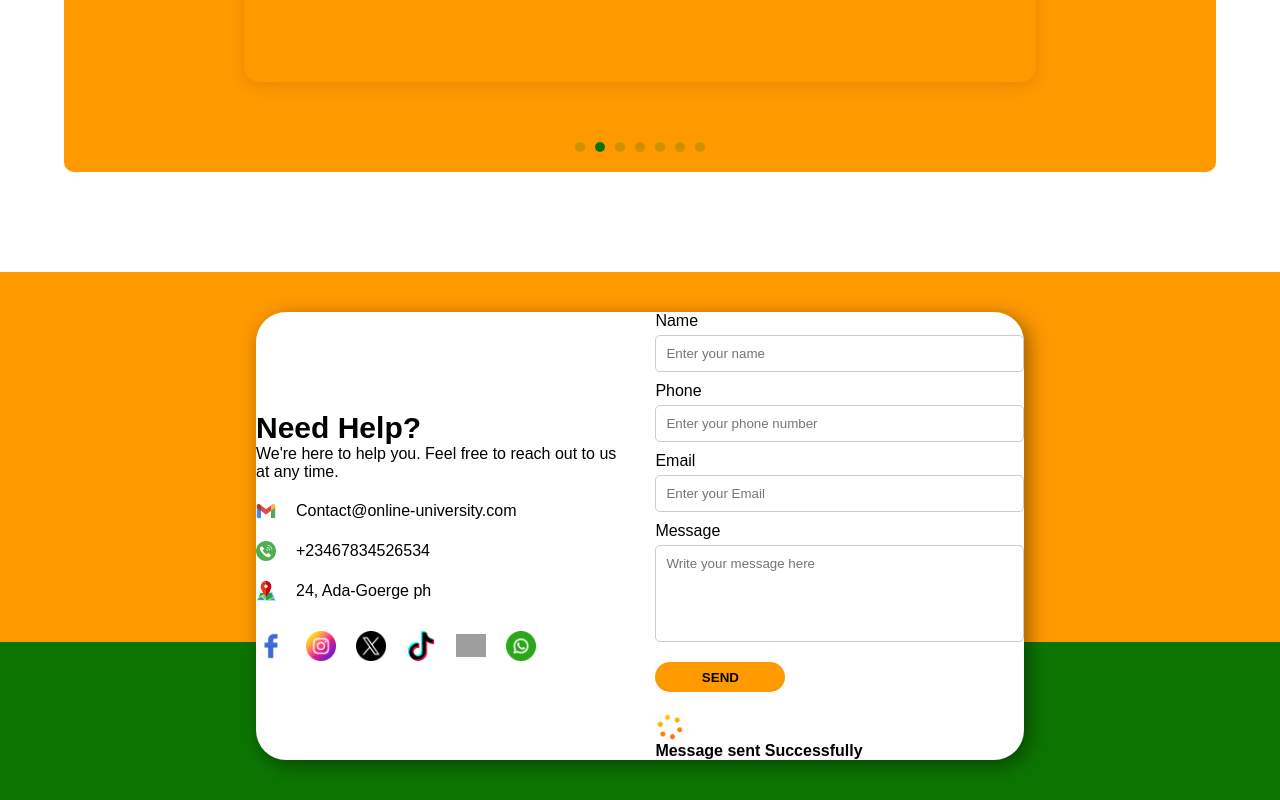
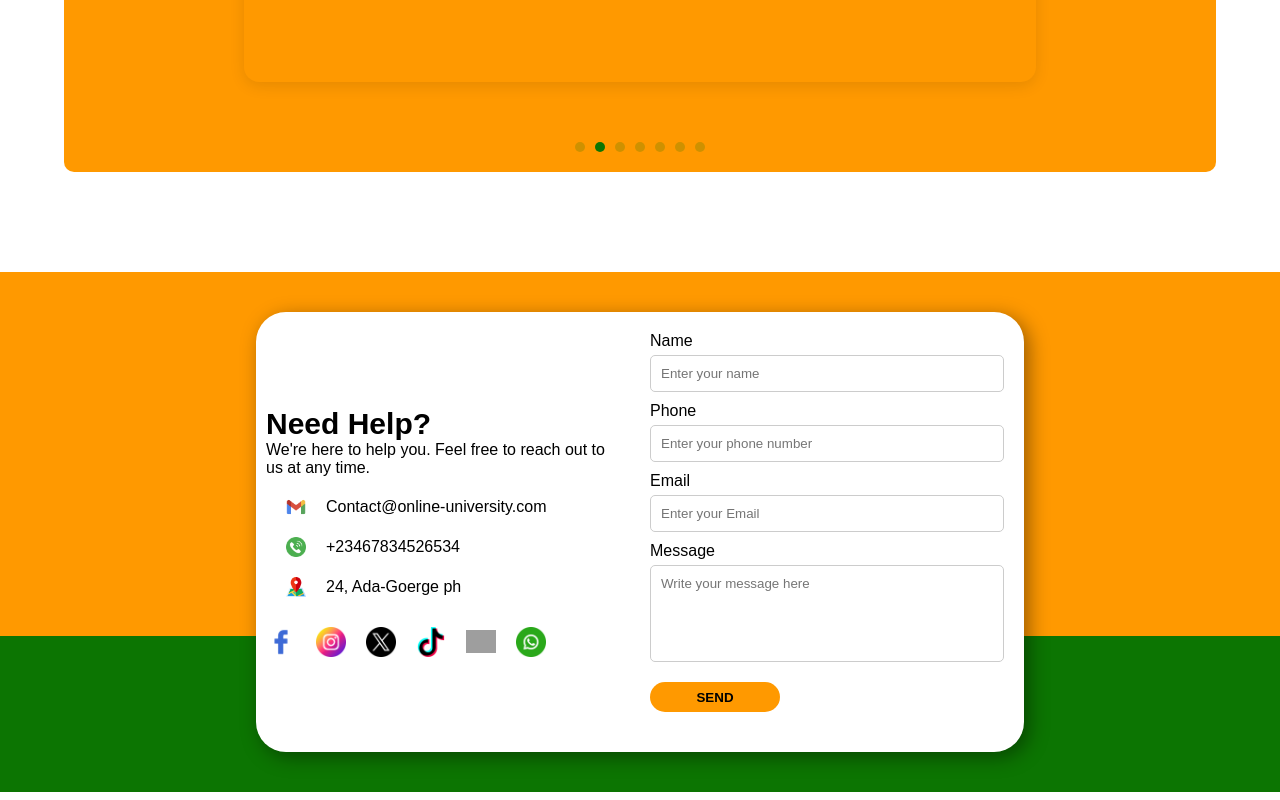
Before and after one commit to KayKay1992/KayTech, a React (Create React App) app: page / in a window 1280 px wide. Shown: the part 5691-6491 px from the top of the page. Built offline with nearby package versions, Linux system fonts and the light colour scheme; grey boxes are pictures that could not be loaded.

Commit message:
integrating formspree to enable me recieve message

```diff
--- a/src/Components/Contact/Contact.css
+++ b/src/Components/Contact/Contact.css
@@ -15,9 +15,18 @@
     background: var(--white-color);
 }
 
+.contact-container .left {
+
+    margin: 10px;
+}
+
 .contact-container .left,
 .contact-container .right {
     flex-basis: 48%;
+}
+
+.contact-container .right{
+    margin: 20px;
 }
 
 .contact-container .left h3 {
@@ -29,11 +38,13 @@
     font-size: 16px;
 }
 
-.contact-container .contact {
+.contact-container .left .contact {
     display: flex;
     align-items: center;
     gap: 20px;
     margin-top: 20px;
+    margin-left: 20px;
+
 }
 
 .contact-container .contact img {
@@ -143,7 +154,21 @@
         width: 25px;
     }
 }
+.response {
+    margin-top: 10px;
+    padding: 10px;
+    border-radius: 4px;
+}
 
+.response.success {
+    background-color: #d4edda;
+    color: #155724;
+}
+
+.response.error {
+    background-color: #f8d7da;
+    color: #721c24;
+}
 @media (max-width: 768px) {
     .contact-container {
         width: 90%;
--- a/src/Components/Contact/Contact.jsx
+++ b/src/Components/Contact/Contact.jsx
@@ -1,4 +1,4 @@
-import React from 'react'
+import React, { useReducer, useState } from 'react'
 import './Contact.css'
 import phone_icon from '../../assets/phone-icon.png'
 import mail_icon from '../../assets/mail-icon.png'
@@ -11,8 +11,73 @@ import youtube_icon from '../../assets/youtube-icon.png'
 import tiktok_icon from '../../assets/tik-tok-icon.png'
 import spinner_icon from '../../assets/spinner-icon.png'
 
+const initialState = {
+    name: '',
+    email: '',
+    phone: '',
+    message: '',
+}
+
+const formReducer = (state, action) => {
+    switch(action.type) {
+        case 'SET_FIELD':
+            return {...state, [action.field]: action.value }
+        case 'RESET_FIELD':
+            return initialState
+        default:
+            return state
+    }
+}
 
 function Contact() {
+    const [state, dispatch] = useReducer(formReducer, initialState)
+    const [isLoading, setIsLoading] = useState(false)
+    const [messageResponse, setMessageResponse] = useState(null)
+
+    const handleInputChange = (e) => {
+        const {name, value} = e.target
+        dispatch({type: 'SET_FIELD', field: name, value })
+    }
+
+    const handleSubmit = async (e) => {
+        e.preventDefault()
+        setIsLoading(true)
+        setMessageResponse(null) // Clear previous messages
+
+        try {
+            const response = await fetch('https://formspree.io/f/myzejbwb', {
+                method: 'POST',
+                headers: {
+                    'Content-Type': 'application/json',
+                    Accept: 'application/json'
+                },
+                body: JSON.stringify(state)
+            })
+
+            const data = await response.json()
+
+            if (data.ok || data.success) {
+                setMessageResponse({
+                    text: 'Your message has been sent successfully!',
+                    isError: false
+                })
+                dispatch({ type: 'RESET_FIELD' })
+            } else {
+                setMessageResponse({
+                    text: 'An error occurred while sending your message. Please try again.',
+                    isError: true
+                })
+            }
+        } catch (error) {
+            setMessageResponse({
+                text: 'Network error. Please check your connection and try again.',
+                isError: true
+            })
+        } finally {
+            setIsLoading(false)
+        }
+    }
+
     return (
         <div className='contact-us'>
             <div className="contact-container">
@@ -41,23 +106,54 @@ function Contact() {
                         <img src={youtube_icon} alt=''/>
                         <img src={whatsapp_icon} alt=''/>
                     </div>
-
                 </div>
                 <div className="right">
-                <form action="" className="contact-form">
+                    <form onSubmit={handleSubmit} className="contact-form">
                         <label>Name</label>
-                    <input type="text" name="name" required placeholder='Enter your name'/>
+                        <input
+                            type="text"
+                            name="name"
+                            value={state.name}
+                            required
+                            placeholder='Enter your name'
+                            onChange={handleInputChange}
+                        />
                         <label>Phone</label>
-                    <input type="tel" name="phone" required placeholder='Enter your phone number'/>
+                        <input
+                            type="tel"
+                            name="phone"
+                            required
+                            placeholder='Enter your phone number'
+                            value={state.phone}
+                            onChange={handleInputChange}
+                        />
                         <label>Email</label>
-                    <input type="email" name="Email" required placeholder='Enter your Email'/>
+                        <input
+                            type="email"
+                            name="email"
+                            required
+                            placeholder='Enter your Email'
+                            value={state.email}
+                            onChange={handleInputChange}
+                        />
                         <label>Message</label>
-                    <textarea name="message" required placeholder='Write your message here' rows='5'></textarea>
-                    <button type="submit" className='btn'>
+                        <textarea
+                            name="message"
+                            required
+                            placeholder='Write your message here'
+                            rows='5'
+                            value={state.message}
+                            onChange={handleInputChange}
+                        ></textarea>
+                        <button type="submit" className='btn' disabled={isLoading}>
                             <span>Send</span>
                         </button>
-                    <img src={spinner_icon} alt='' className='spinner'/>
-                    <span className="response">Message sent Successfully</span>
+                        {isLoading && <img src={spinner_icon} alt='' className='spinner'/>}
+                        {messageResponse && (
+                            <div className={`response ${messageResponse.isError ? 'error' : 'success'}`}>
+                                {messageResponse.text}
+                            </div>
+                        )}
                     </form>
                 </div>
             </div>
```
Lines whose indentation alone changed are shown as unchanged.
